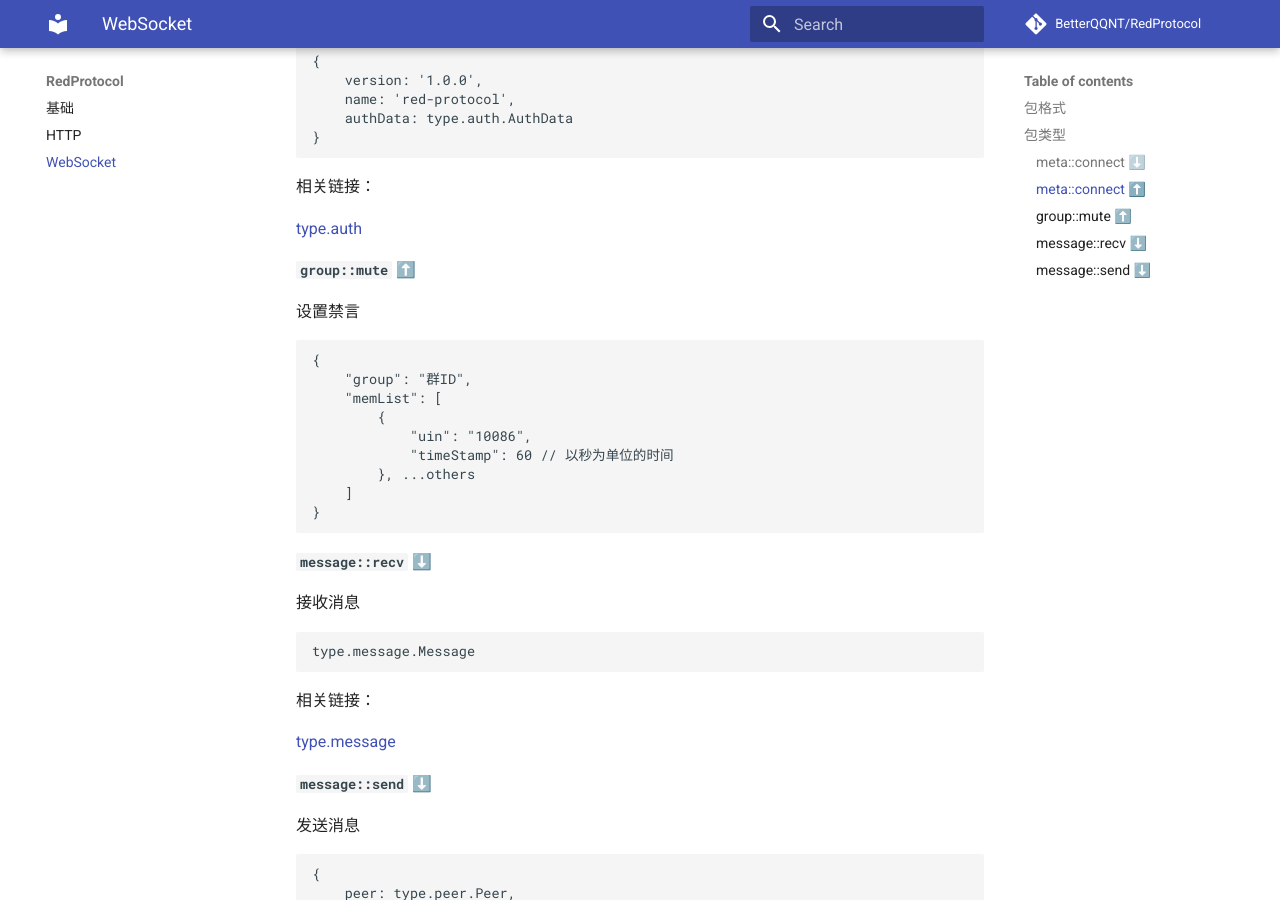
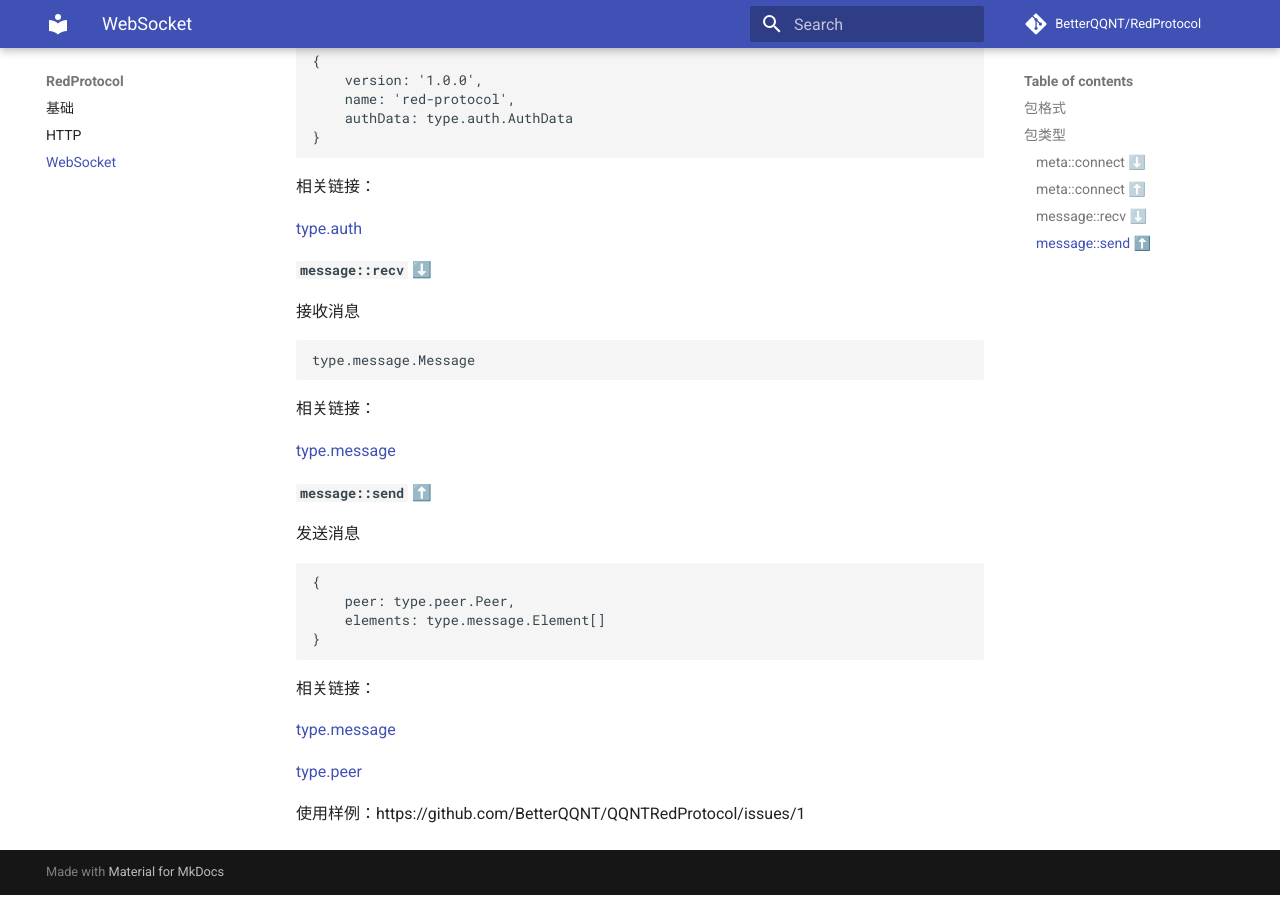
Before and after one commit to 2659170494/QQNTRedProtocol, an MkDocs documentation site: the page built from docs/websocket.md, in a window 1280 px wide and 900 px high, scrolled down 959 px. Built offline with MkDocs 1.6.1 and Material for MkDocs 9.7.7, drawn with Linux system fonts in a browser that asks for light colours; comment, search, counter and statistics services are not loaded.

Commit message:
Update websocket.md

````diff
--- a/docs/websocket.md
+++ b/docs/websocket.md
@@ -50,21 +50,6 @@
 
 [type.auth](https://github.com/BetterQQNT/QQNTRedProtocol/blob/main/types/auth.d.ts)
 
-#### `group::mute` ⬆️
-设置禁言
-
-```typescript
-{
-    "group": "群ID",
-    "memList": [
-        {
-            "uin": "10086",
-            "timeStamp": 60 // 以秒为单位的时间
-        }, ...others
-    ]
-}
-```
-
 #### `message::recv` ⬇️
 接收消息
 
@@ -76,7 +61,7 @@ type.message.Message
 
 [type.message](https://github.com/BetterQQNT/QQNTRedProtocol/blob/main/types/message.d.ts)
 
-#### `message::send` ⬇️
+#### `message::send` ⬆️
 发送消息
 
 ```typescript
````
